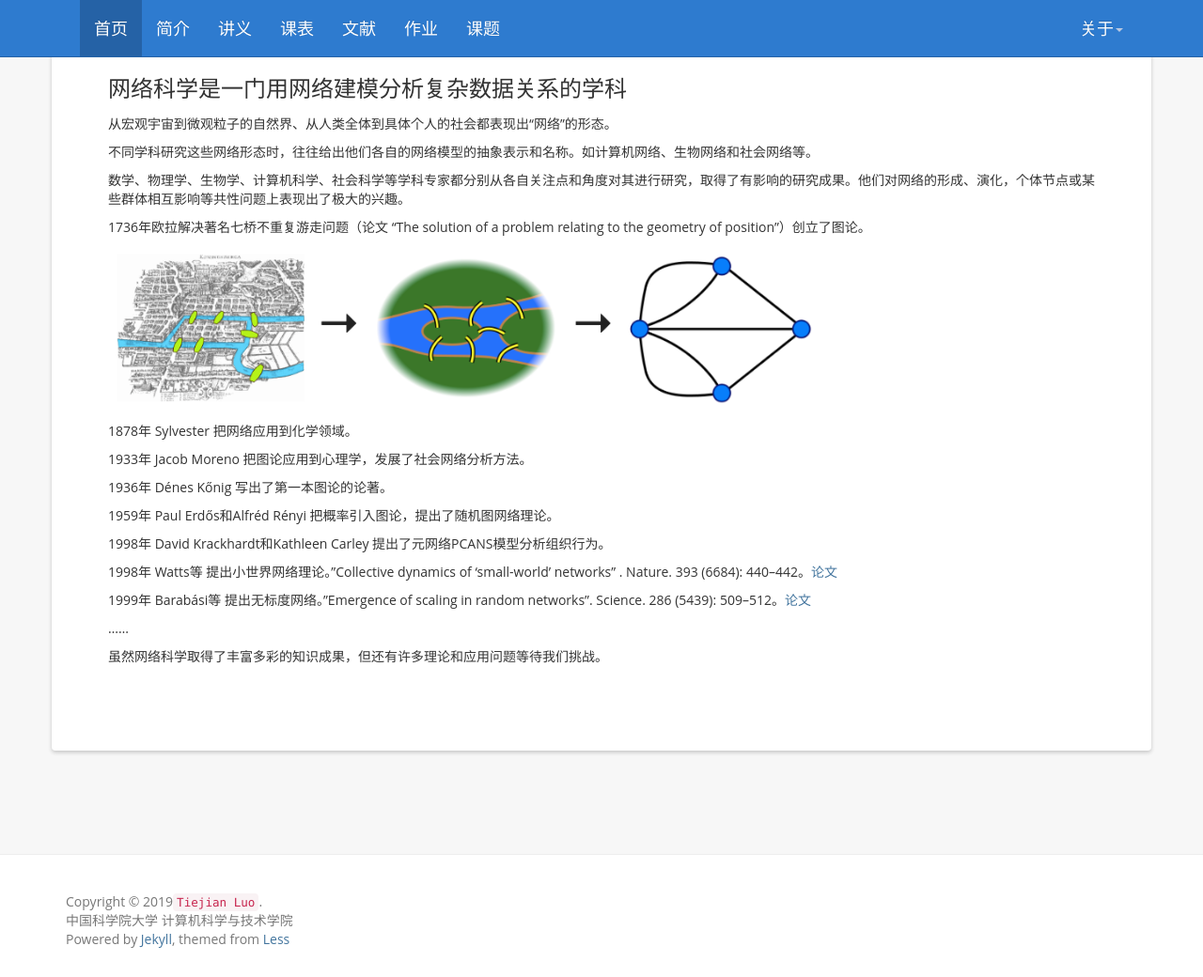
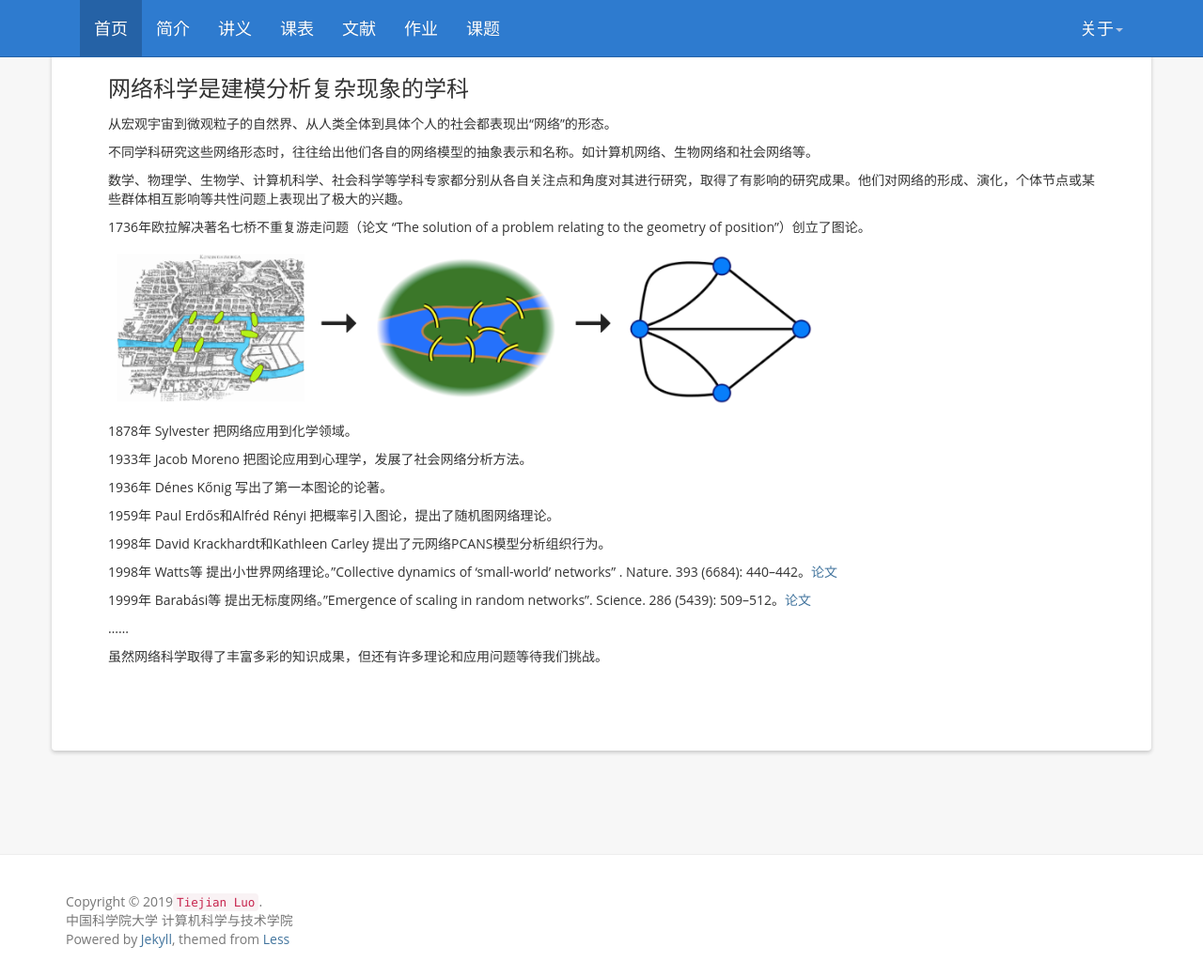
Before and after one commit to tjluo-ucas/ns, a Jekyll site: the page built from index.md, in a window 1280 px wide and 1040 px high. Shown: the whole window at 94% size. Built offline with Jekyll 4.4.1, drawn with Linux system fonts in a browser that asks for light colours; nearby versions of some CDN libraries; comment, search, counter and statistics services are not loaded.

Commit message:
Update index.md

```diff
--- a/index.md
+++ b/index.md
@@ -3,7 +3,7 @@ layout: post1
 title:  "Intro"
 ---
 
-网络科学是一门用网络建模分析复杂数据关系的学科
+网络科学是建模分析复杂现象的学科
 ----
 
 从宏观宇宙到微观粒子的自然界、从人类全体到具体个人的社会都表现出“网络”的形态。
```
